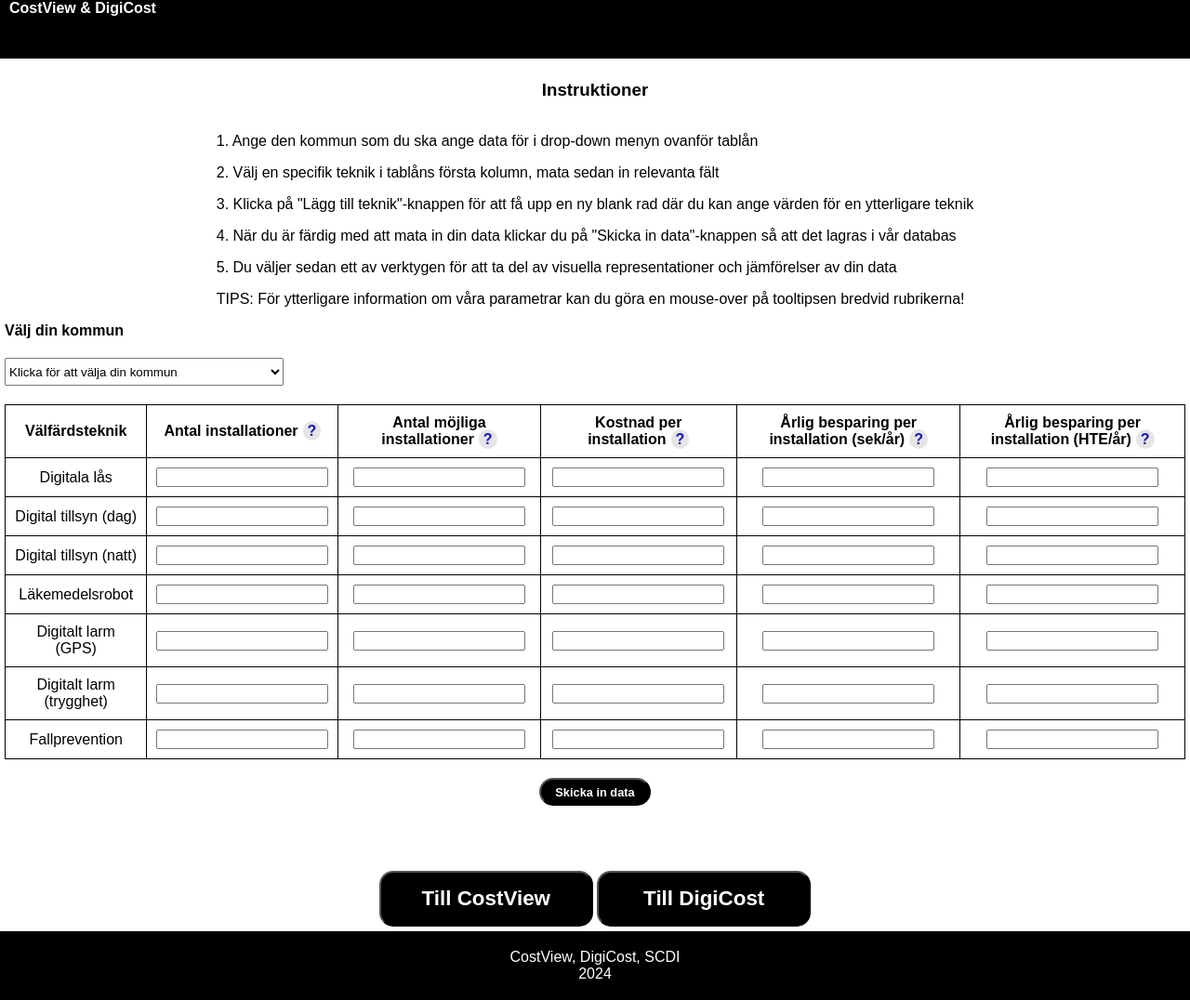
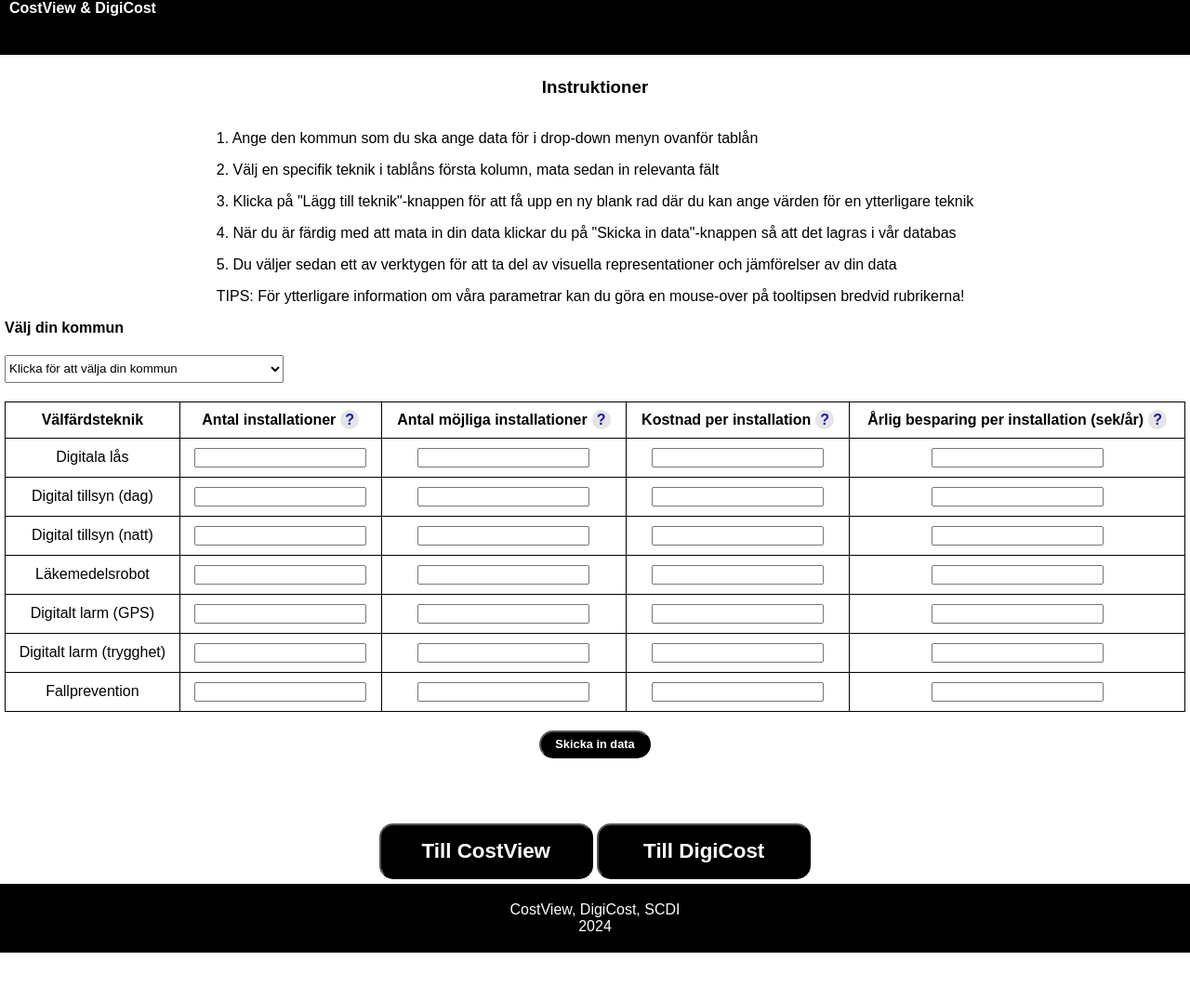
Before and after one commit to Antpapa99/TIG335_Alternativkostnader, a Django app: page /data/ in a window 1280 px wide. Shown: the whole page at 93% size. After the commit the page ends 1025 px from the top, so only its background shows below. Run offline with Django 5.2, Linux system fonts and the light colour scheme.

Commit message:
removed HTE besparingar från fältet

```diff
--- a/alternativkostnaderApp/models.py
+++ b/alternativkostnaderApp/models.py
@@ -13,7 +13,6 @@ class Technology(models.Model):
     Mojliga_installationer = models.IntegerField()
     Kostnad_per_installation = models.FloatField()
     Arlig_besparing_per_installation_SEK = models.FloatField()
-    Arlig_besparing_per_installation_HTE = models.IntegerField()
 
     class Meta:
         # Remove unique constraint
--- a/alternativkostnaderApp/serializers.py
+++ b/alternativkostnaderApp/serializers.py
@@ -7,7 +7,7 @@ class TechnologySerializer(serializers.ModelSerializer):
     class Meta:
         model = Technology
         fields = ['id', 'tech_name', 'Antal_installationer', 'Mojliga_installationer', 'Kostnad_per_installation',
-                  'Arlig_besparing_per_installation_SEK', 'Arlig_besparing_per_installation_HTE']
+                  'Arlig_besparing_per_installation_SEK']
 
 
 
--- a/alternativkostnaderApp/static/addRows.js
+++ b/alternativkostnaderApp/static/addRows.js
@@ -8,11 +8,11 @@ window.onload = function() {
         cell.textContent = optionText;
 
         // Adding empty cells for other data
-        for (let i = 1; i < 6; i++) {
+        for (let i = 1; i < 5; i++) {
             let cell = newRow.insertCell(i);
             let input = document.createElement('input');
             input.type = 'text';
-            input.classList.add(['installationer', 'minstallationer', 'kinstallation', 'binstallationsek', 'binstallationHTE'][i - 1]);
+            input.classList.add(['installationer', 'minstallationer', 'kinstallation', 'binstallationsek'][i - 1]);
             cell.appendChild(input);
         }
     });
--- a/alternativkostnaderApp/static/inputdata.js
+++ b/alternativkostnaderApp/static/inputdata.js
@@ -49,8 +49,6 @@ function prepareData(communeName) {
         const installationer = inputs[0].value || 0; // Default to 0 if value is empty
         const minstallationer = inputs[1].value || 0;
         const kinstallation = inputs[2].value || 0;
-        const binstallationsek = inputs[3].value || 0;
-        const binstallationHTE = inputs[4].value || 0;
 
 
 
@@ -65,8 +63,7 @@ function prepareData(communeName) {
             "Antal_installationer": parseInt(installationer),
             "Mojliga_installationer": parseInt(minstallationer),
             "Kostnad_per_installation": parseFloat(kinstallation),
-            "Arlig_besparing_per_installation_SEK": parseFloat(binstallationsek),
-            "Arlig_besparing_per_installation_HTE": parseInt(binstallationHTE)
+            "Arlig_besparing_per_installation_SEK": parseFloat(binstallationsek)
         });
     });
 
--- a/alternativkostnaderApp/templates/data.html
+++ b/alternativkostnaderApp/templates/data.html
@@ -40,7 +40,6 @@
                         <th>Antal möjliga installationer<span class="tooltip" title="Totala mängden installationer som kan göras i er kommun (inklusive befintliga installationer).">?</span></th>
                         <th>Kostnad per installation<span class="tooltip" title="Konstnaden för att köpa in och installera respektive välfärdsteknik.">?</span></th>
                         <th>Årlig besparing per installation (sek/år)<span class="tooltip" title="Pengar sparade per installation av en specifik teknisk enhet per år.">?</span></th>
-                        <th>Årlig besparing per installation (HTE/år)<span class="tooltip" title="Antalet sparade personaltimmar i HTE per år som varje installation av en teknisk enhet ger.">?</span></th>
                     </tr>
                 </thead>
                 <tbody>
```
Also changed, not shown: db.sqlite3.
